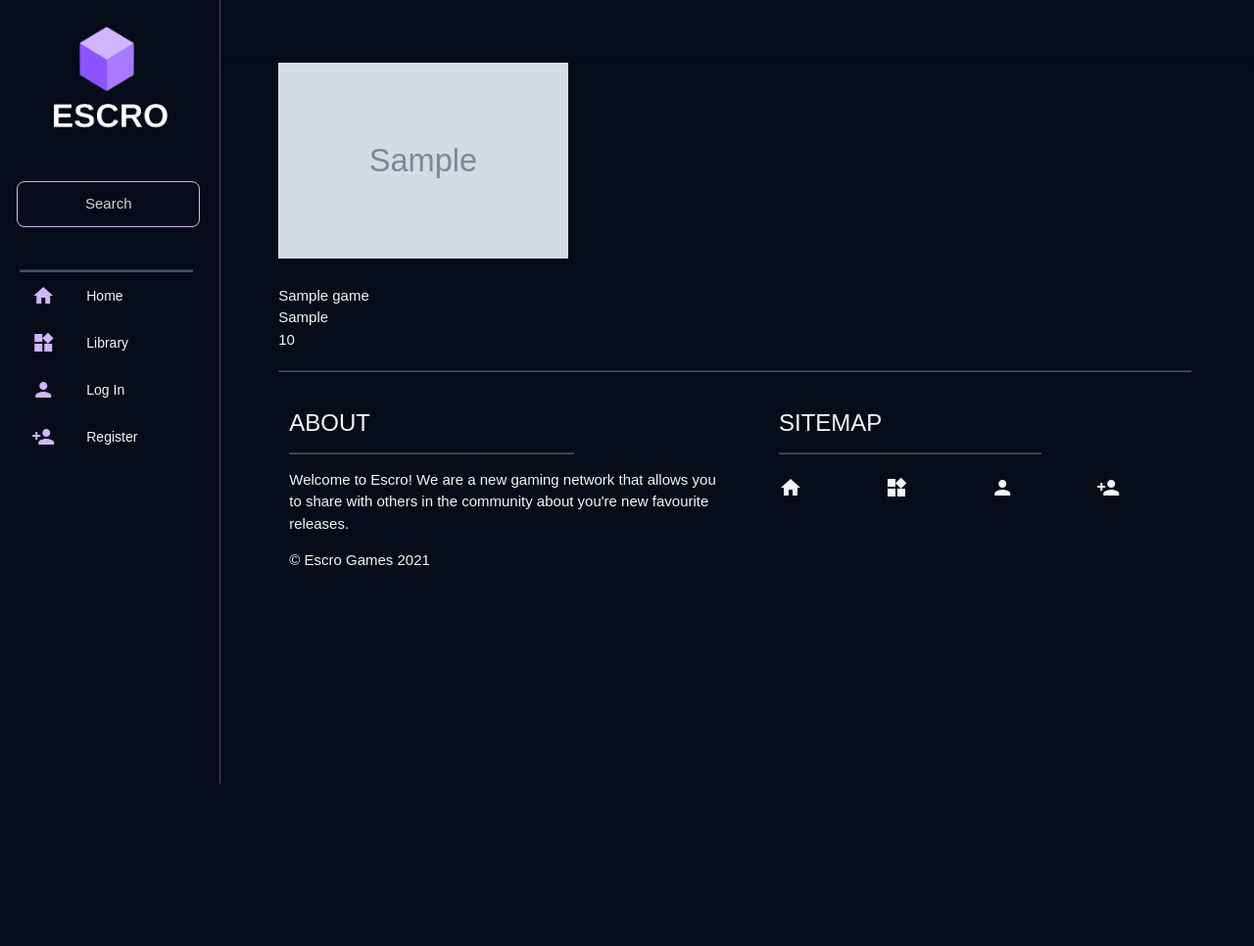
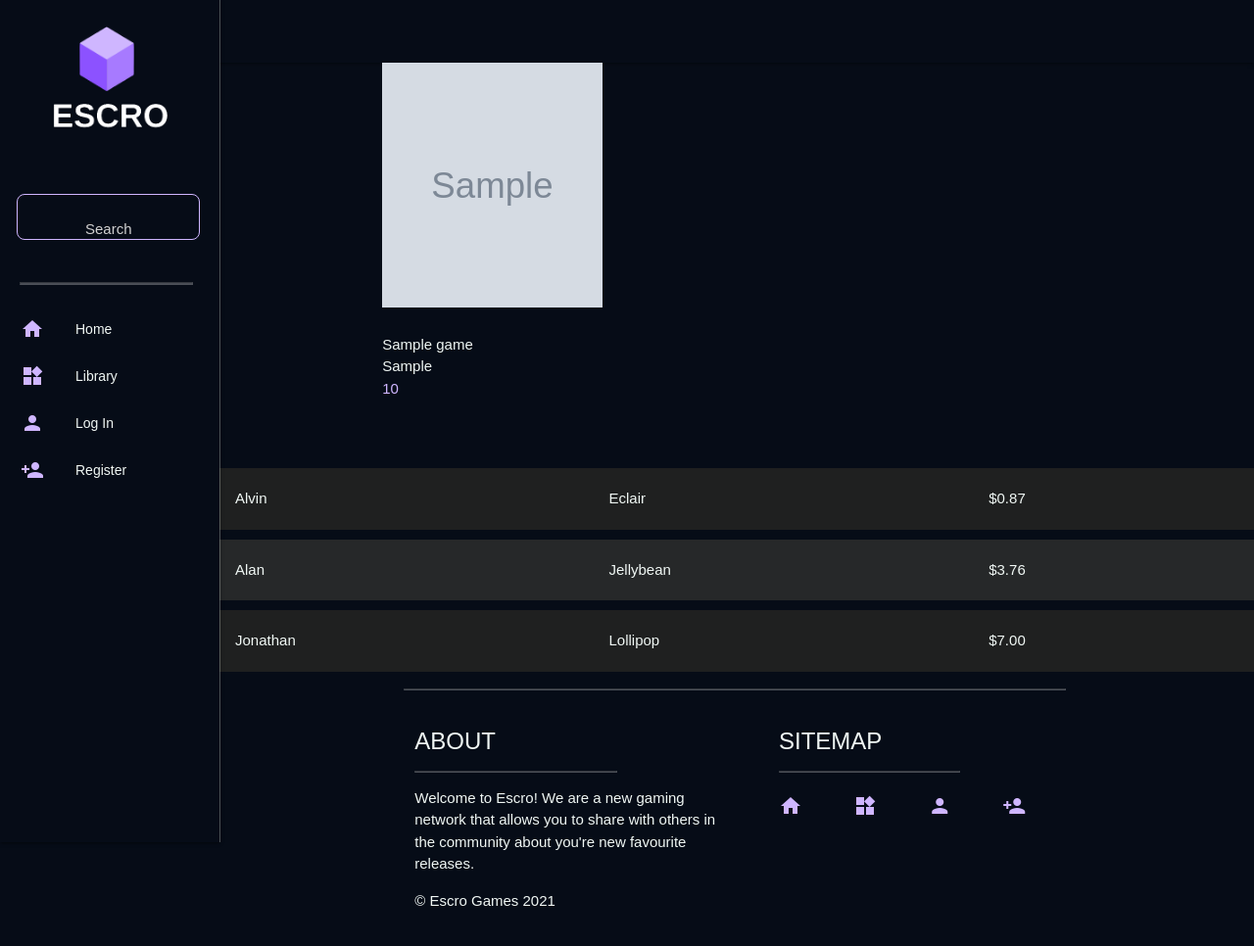
Before and after one commit to SleepyMan93/escro-games, a Flask app: page /library in a window 1280 px wide. Shown: the whole page at 98% size. Before the commit the page ends 800 px from the top, so only its background shows below. Run offline with Flask 2, Linux system fonts and the light colour scheme; grey boxes marked "Sample" are stand-in pictures; a database or web service that is not in the repository returns one stand-in record (values such as "Sample title"); some libraries are stand-ins or nearby versions.

```diff
--- a/static/css/style.css
+++ b/static/css/style.css
@@ -196,14 +212,24 @@ hr {
   box-shadow: 0 0px 0px 0 rgb(0 0 0 / 14%), 0 0px 0px 0px rgb(0 0 0 / 12%), 0 0px 0px 0 rgb(0 0 0 / 20%);
 }
 
+/* images */
+
 .image-container {
   text-align: center;
   max-width: 400px;
 }
 
-#gamePic {
+.game-pic {
   width: 400px;
-  height: 200px;
+  max-width: 100%;
+  height: 250px;
+  object-fit: cover;
+}
+
+.home-game-pic {
+  max-width: 100%;
+  width: 400px;
+  height: 250px;
   object-fit: cover;
 }
 
@@ -246,7 +267,7 @@ hr {
 }
 
 .material-icons {
-  color: #F0F7F4;
+  color: #cfb6ff;
 }
 
 .collection .collection-item:last-child {
@@ -545,6 +564,13 @@ main #genre_type {
 .circle {
   border-radius: 0%;
 }
+
+/* library */
+
+.prices {
+  color: #cfb6ff;
+}
+
 
 /* custom 404 page */
 
@@ -631,11 +657,15 @@ main #genre_type {
 
 @media only screen and (min-width: 993px) {
   .container {
-      width: 90%;
+      width: 70%;
   }
 
   .game-cell {
     width: 400px;
+  }
+
+  .post-details {
+    font-size: 1vw;
   }
 }
 
--- a/templates/base.html
+++ b/templates/base.html
@@ -33,9 +33,12 @@
         </nav>
 
         <ul id="slide-out" class="sidenav sidenav-fixed">
+            <li>
                 <div id="logo" class="row">
                     <img class="responsive-img" src="/static/images/escro_games_trans.png"  title="Escro Games Logo">
                 </div>
+            </li>
+            <li>
                 <div id="search" class="col s6 card-panel transparent">
                     <form action="{{ url_for('search') }}" method="post" class="col s12">
                         <div class="row search-box valign-wrapper center-align ">
@@ -46,7 +49,11 @@
                         </div>
                     </form>
                 </div>
+            </li>
+            <li>
                 <hr class="divider">
+            </li>
+            <li>
                 <div class="row">
                     <div class="top-links col s12">
                         <li><a href="{{ url_for('show_games') }}"><i class="material-icons">home</i>Home</a></li>
@@ -67,6 +74,7 @@
                         {% endif %}
                     </div>
                 </div>
+            </li>
         </ul>
 
     </header>
--- a/templates/library.html
+++ b/templates/library.html
@@ -15,23 +15,52 @@
 <div class="container">
         <div class="row">
             {% for game in games %}
-            <div class="col s4">
-                <a href="#"><img id="gamePic" class="responsive-img" src="{{ game.image_link }}" alt="Library Picture" class="circle"></a>
+            <div class="col s6 m4">
+                <a href="#"><img class="game-pic" src="{{ game.image_link }}" alt="Library Picture" class="circle"></a>
             </div>
             {% endfor %}
         </div>
 
         <div class="row">
             {% for game in games %}
-            <div class="col s4">
+            <div class="col s6 m4">
                 <strong>{{ game.game_title }}</strong> <br>
                 <span>{{ game.dev_team }}</span> <br>
-                <span>{{ game.price }}</span>
+                <span class="prices">{{ game.price }}</span>
             </div>
             {% endfor %}
         </div>
     </div>
 </div>
+
+<table>
+    <thead>
+      <tr>
+          <th></th>
+          <th></th>
+          <th></th>
+      </tr>
+    </thead>
+
+    <tbody>
+      <tr>
+        <td>Alvin</td>
+        <td>Eclair</td>
+        <td>$0.87</td>
+      </tr>
+      <tr>
+        <td>Alan</td>
+        <td>Jellybean</td>
+        <td>$3.76</td>
+      </tr>
+      <tr>
+        <td>Jonathan</td>
+        <td>Lollipop</td>
+        <td>$7.00</td>
+      </tr>
+    </tbody>
+  </table>
+
 {% else %}
 <h3 class="red-text center-align">No Results Found</h3>
 {% endif %}
--- a/templates/profile.html
+++ b/templates/profile.html
@@ -20,7 +20,7 @@
                 <tr>
                     <td>
                         <div class="profile image-container">
-                        <img src="{{ game.image_link }}" alt="profile pic" class="profile-game-pic responsive-img">
+                        <img src="{{ game.image_link }}" alt="Display Picture" class="profile-game-pic responsive-img">
                         </div>
                     </td>
                 <td><strong>{{ game.game_title }}</strong></td>
```
Also changed, not shown: other parts of static/css/style.css (+22 -13 lines), templates/games.html (+10 -18 lines). Lines whose indentation alone changed are shown as unchanged.
